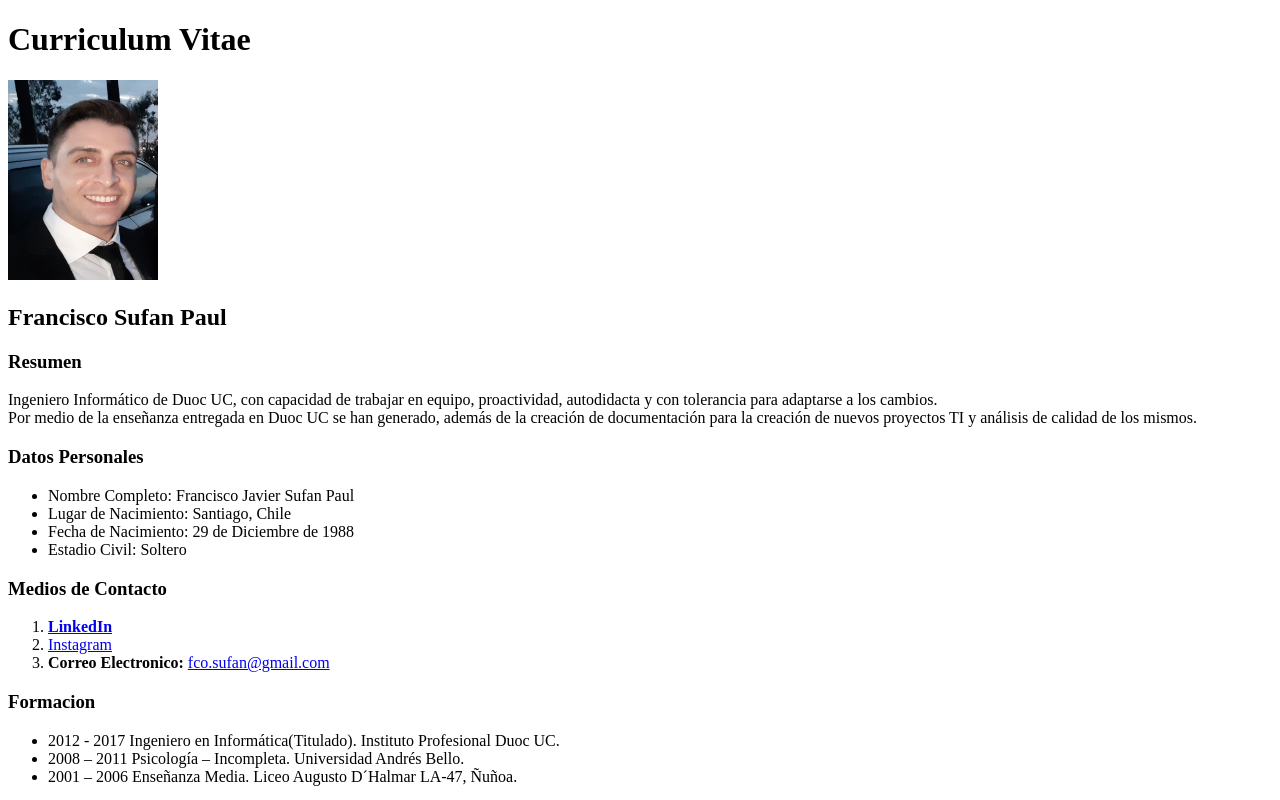
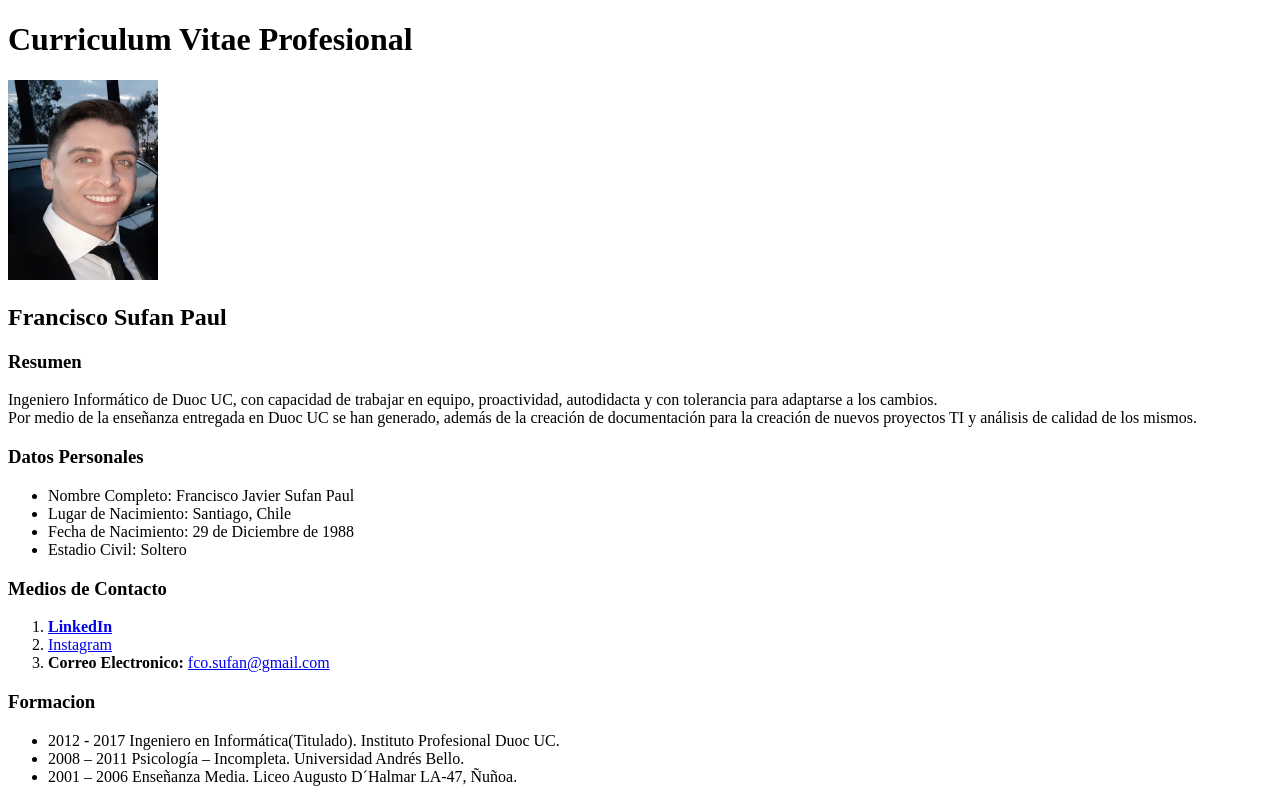
Before and after one commit to fsufan/Desafio1, a plain HTML site: page index.html in a window 1280 px wide. Shown: the top 800 px of the page. Drawn offline with Linux system fonts and the light colour scheme.

Commit message:
Actualizacion del Titulo

```diff
--- a/index.html
+++ b/index.html
@@ -8,7 +8,7 @@
     <title>Curriculum Vitae Francisco Sufan</title>
 </head>
 <body>
-    <h1>Curriculum Vitae</h1>
+    <h1>Curriculum Vitae Profesional</h1>
         <img src="/assets/imgs/fsufan.jpg" alt="Foto Presentacion" height="200" width="150">
     <h2>Francisco Sufan Paul</h2>
     <h3>Resumen</h3>
```
